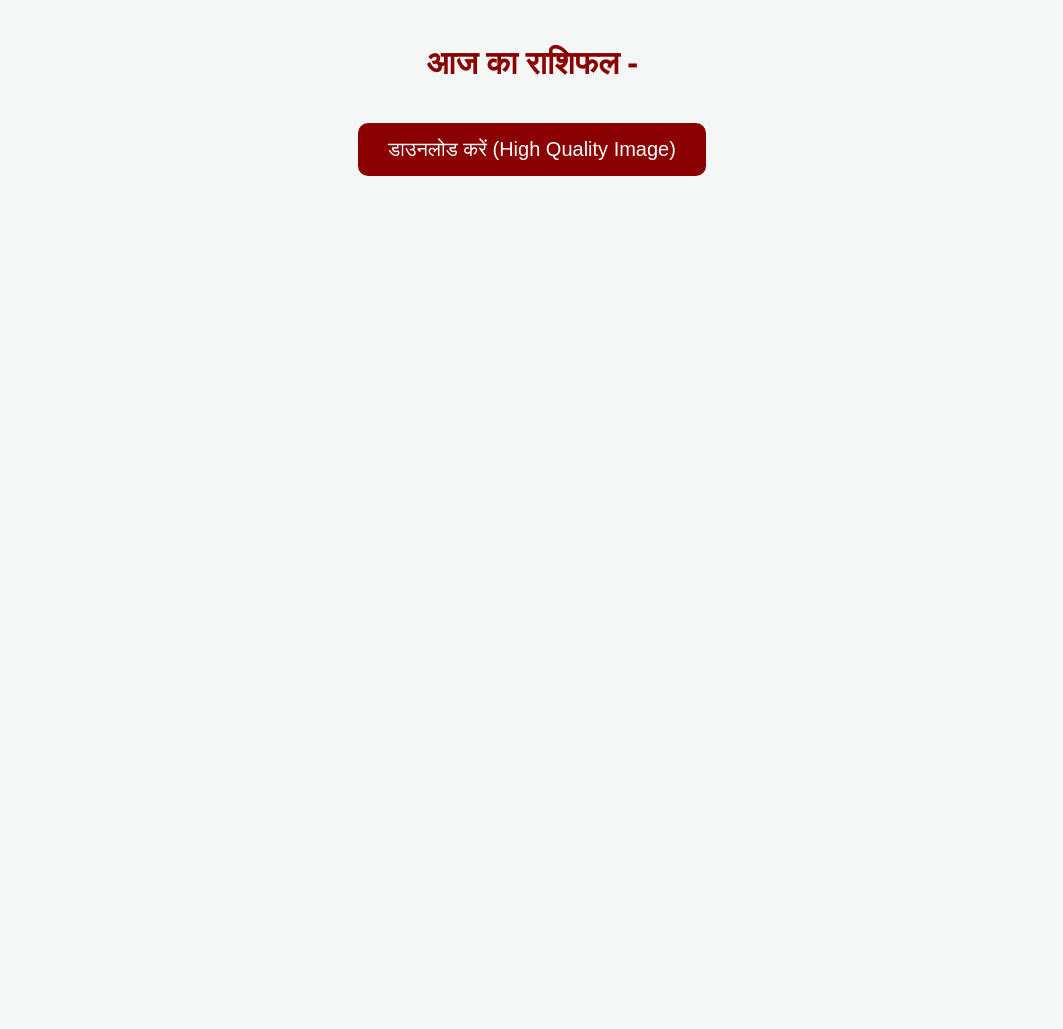
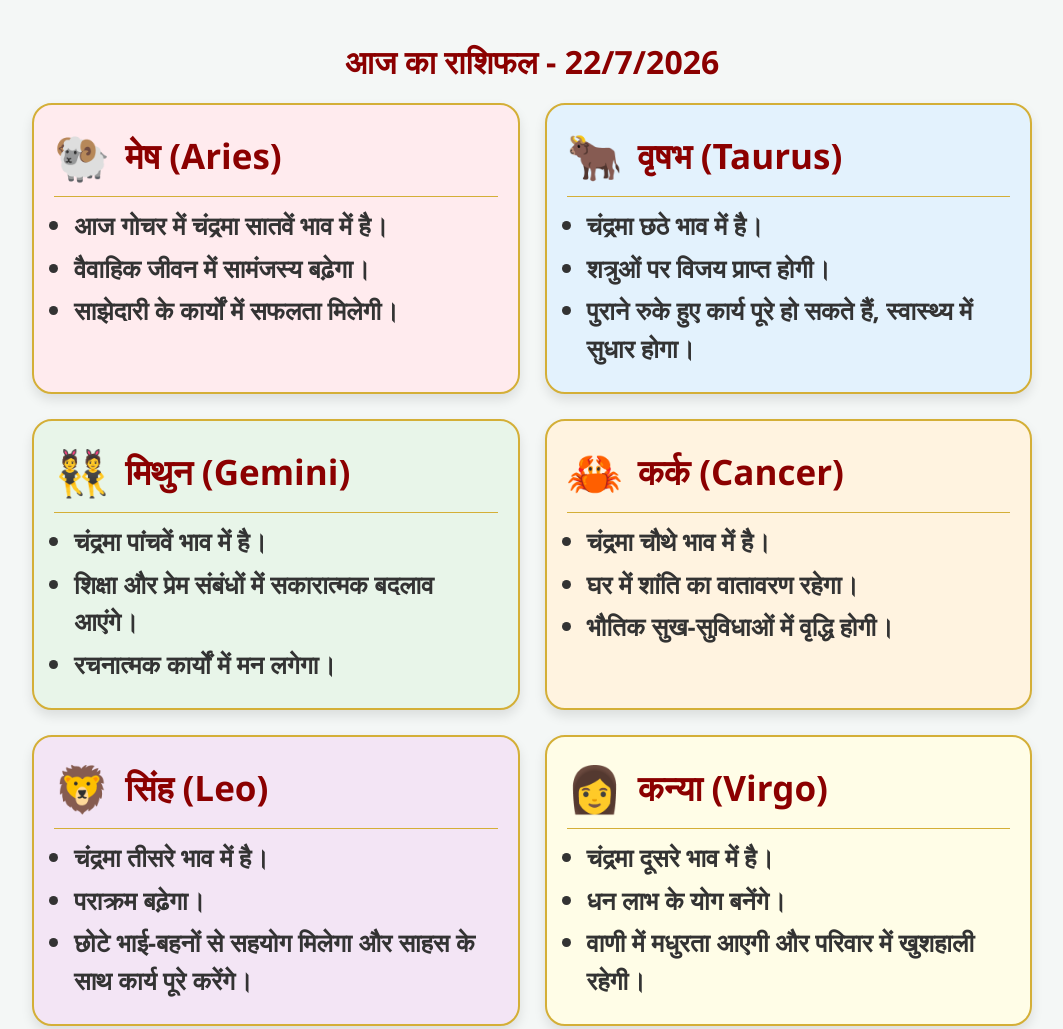
Before and after one commit to neerajsml1978-alt/Kalachakra-Grid-Algorithm, a plain HTML site: page rashifal/rashifal.html in a window 1280 px wide. Shown: the top 1029 px of the page, without its empty margins (108-1171 px from the left). Before the commit the page ends 840 px from the top, so only its background shows below. Drawn offline with nearby package versions, Linux system fonts and the light colour scheme.

Commit message:
Update rashifal.html

```diff
--- a/rashifal/rashifal.html
+++ b/rashifal/rashifal.html
@@ -7,7 +7,7 @@
     <link rel="stylesheet" href="style.css">
     <!-- html2canvas लाइब्रेरी -->
     <script src="https://cdnjs.cloudflare.com/ajax/libs/html2canvas/1.4.1/html2canvas.min.js"></script>
-    <script src="data.js"></script>
+    <script src="rashidata.js"></script>
     <!-- डाउनलोड बटन वाली फाइल -->
     <script src="download-button.js"></script>
 </head>
```
